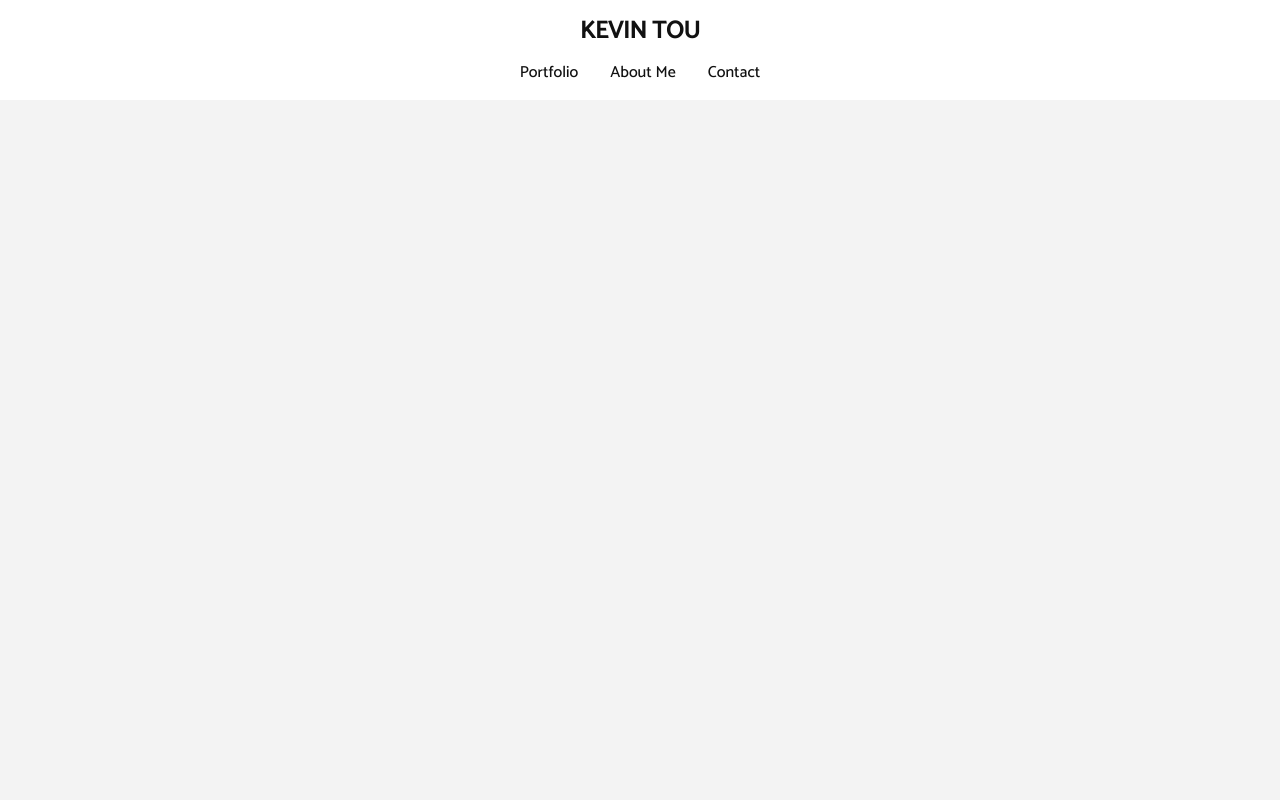
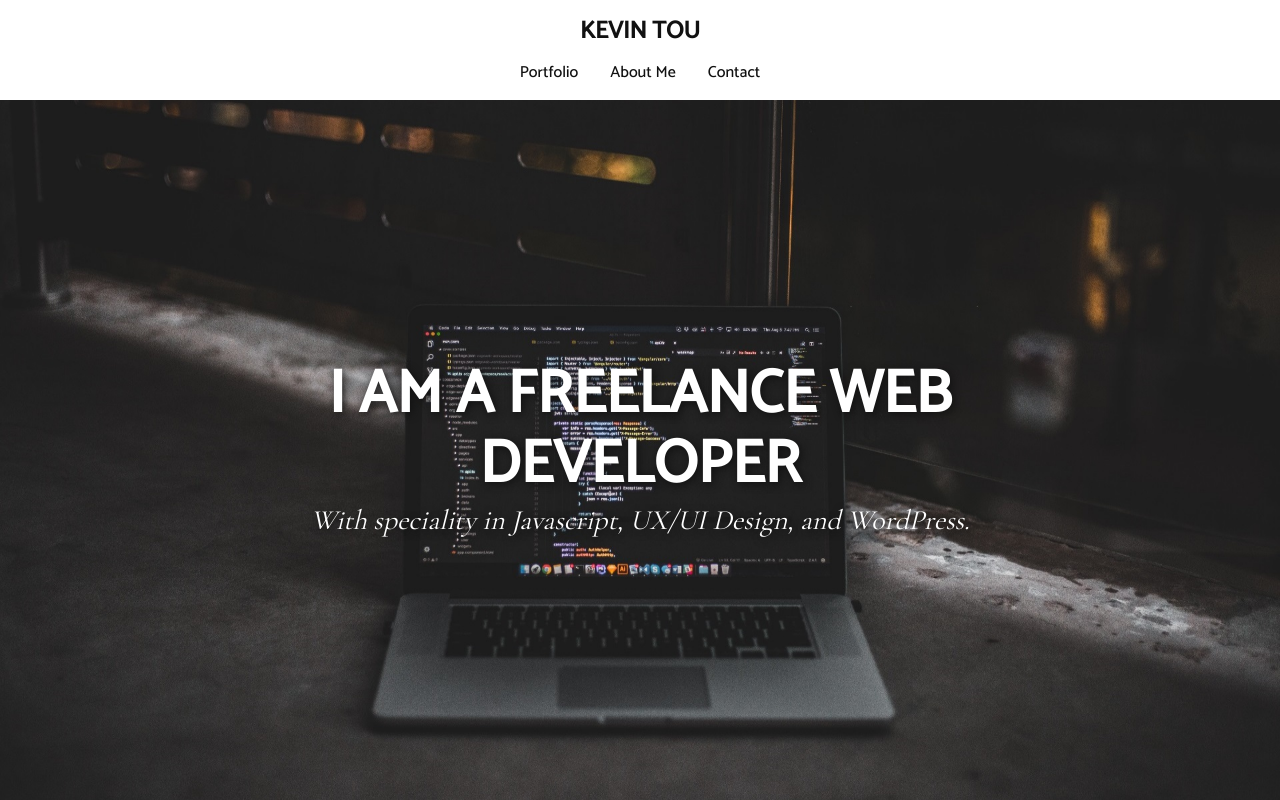
Before and after one commit to KevinTou/responsive-website, a plain HTML site: page index.html in a window 1280 px wide. Drawn offline with nearby package versions, Linux system fonts and the light colour scheme.

Commit message:
Created the banner with styling applied

```diff
--- a/index.html
+++ b/index.html
@@ -23,7 +23,12 @@
     </nav>
   </header>
   <main>
-
+    <section class="index-banner">
+      <div class="vertical-center">
+        <h2>I AM A FREELANCE WEB<br>DEVELOPER</h2>
+        <h1>With speciality in Javascript, UX/UI Design, and WordPress.</h1>
+      </div>
+    </section>
   </main>
   <footer>
 
--- a/styles.css
+++ b/styles.css
@@ -153,3 +153,41 @@ header nav ul li a {
 header .header-link {
     display: none;
 }
+
+/* INDEX */
+
+.index-banner {
+    width: 100%;
+    height: calc(100vh - 100px);
+    background-image: url('img/banner.jpg');
+    background-repeat: no-repeat;
+    background-position: center;
+    background-size: cover;
+    display: table;
+}
+
+.vertical-center {
+    display: table-cell;
+    vertical-align: middle;
+}
+
+.index-banner h2 {
+    font-family: Catamaran;
+    font-size: 60px;
+    font-weight: 900;
+    line-height: 70px;
+    color: #fff;
+    text-align: center;
+    text-shadow: 2px 2px 8px #111;
+}
+
+.index-banner h1 {
+    font-family: Cormorant Garamond;
+    font-size: 28px;
+    font-weight: 100;
+    font-style: italic;
+    line-height: 40px;
+    color: #fff;
+    text-align: center;
+    text-shadow: 2px 2px 8px #111;
+}
```
Also changed, not shown: img/banner.jpg (added).
